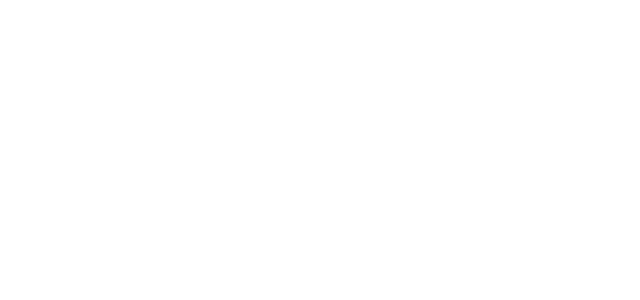
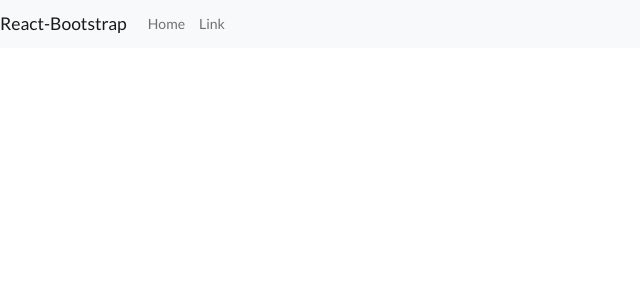
Before and after one commit to Swannhs/Ecommerce-frontend, a React (Create React App) app: page / in a window 1280 px wide. Shown: the top 300 px of the page, without its empty margins (0-640 px from the left). Built offline with nearby package versions, Linux system fonts and the light colour scheme.

Commit message:
Added bootstrap simple navbar

```diff
--- a/src/App.js
+++ b/src/App.js
@@ -1,8 +1,9 @@
+import Header from "./components/Navbar/Header";
 
 function App() {
   return (
     <div className="App">
-
+      <Header/>
     </div>
   );
 }
--- /dev/null
+++ b/src/components/Navbar/Header.js
@@ -0,0 +1,19 @@
+import React from 'react';
+import {Nav, Navbar} from "react-bootstrap";
+
+const Header = () => {
+    return (
+        <Navbar bg="light" expand="lg">
+            <Navbar.Brand href="#home">React-Bootstrap</Navbar.Brand>
+            <Navbar.Toggle aria-controls="basic-navbar-nav" />
+            <Navbar.Collapse id="basic-navbar-nav">
+                <Nav className="mr-auto">
+                    <Nav.Link href="#home">Home</Nav.Link>
+                    <Nav.Link href="#link">Link</Nav.Link>
+                </Nav>
+            </Navbar.Collapse>
+        </Navbar>
+    );
+};
+
+export default Header;
--- a/src/index.js
+++ b/src/index.js
@@ -3,6 +3,9 @@
 import './index.css';
 import App from './App';
 import reportWebVitals from './reportWebVitals';
+import 'bootstrap/dist/css/bootstrap.min.css';
+import 'semantic-ui-css/semantic.min.css'
+
 
 ReactDOM.render(
   <React.StrictMode>
```
